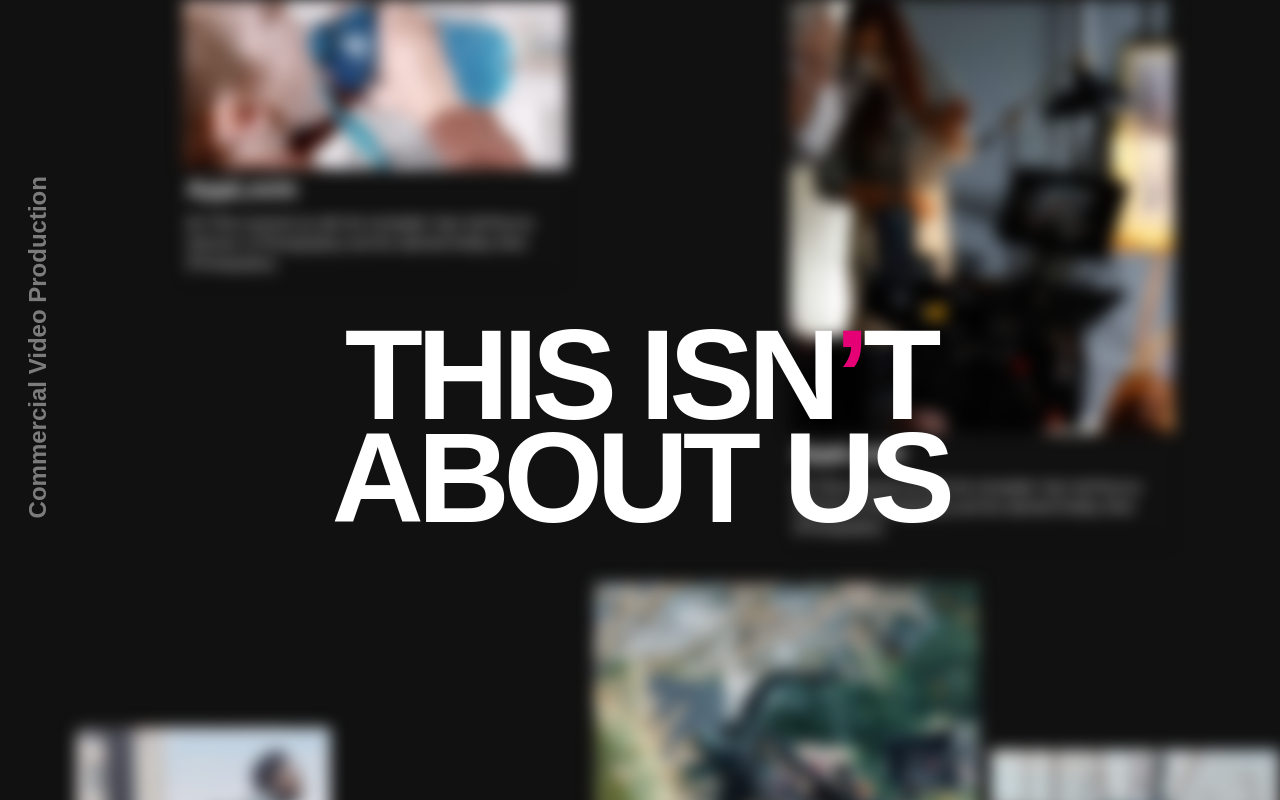
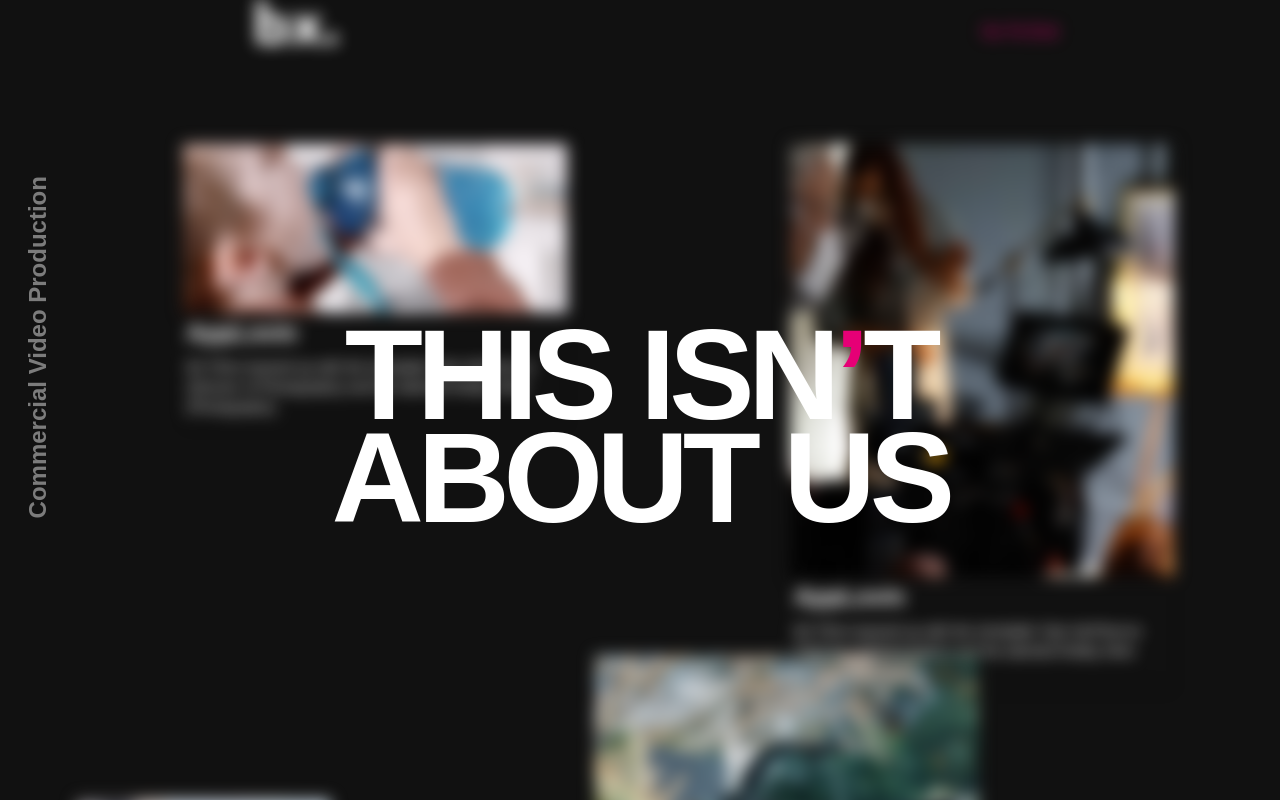
Before and after one commit to ShIvAmKaUsHaL69/purplepatch, a Next.js app: page / in a window 1280 px wide. Shown: the top 800 px of the page. Built offline with nearby package versions, Linux system fonts and the light colour scheme.

Commit message:
first commit

```diff
--- a/src/components/Hero.js
+++ b/src/components/Hero.js
@@ -28,6 +28,13 @@ const Hero = () => {
         </h1>
       </div>
       <div className={`flex flex-col justify-center items-center h-full w-full ${isBlurred ? "lg:blur-sm" : ' lg:blur-none'} blur-sm transition-all duration-500 ease-in-out gap-20`}>
+      <div className='flex items-start justify-between w-[70%]'>
+  <img src="/images/bx-logo.webp" alt="logo" className='w-20' />
+  <button className='text-pink-600 hover:bg-pink-600 hover:text-white cursor-pointer w-40 p-5 transition-all duration-150'>
+    Go To End
+  </button>
+</div>
+
         <div className=' border-amber-50 h-1/3 w-full flex justify-around items-start gap-3'>
           <HorizontalCard image={"/images/bxfilms-1-2.jpg"} text={{ title: "AppLovin", description: "BX Films teamed up with the inimitable Tyler McPherron (Director of Photography) and the talented Robby Klein (Photography)" }} />
           <HorizontalCard image={"/images/bxfilms-1-3.jpg"} text={{ title: "AppLovin", description: "BX Films teamed up with the inimitable Tyler McPherron (Director of Photography) and the talented Robby Klein (Photography)" }} />
--- a/src/components/Section9.js
+++ b/src/components/Section9.js
@@ -61,7 +61,7 @@ export default function Section9() {
               className="min-w-[300px] h-[300px] mr-6 flex-shrink-0"
               onClick={() => handleTap(index)}
             >
-              <Image
+              <img
                 src={src}
                 alt={`carousel-img-${index}`}
                 width={400}
```
Also changed, not shown: public/images/bx-logo.webp (added).
